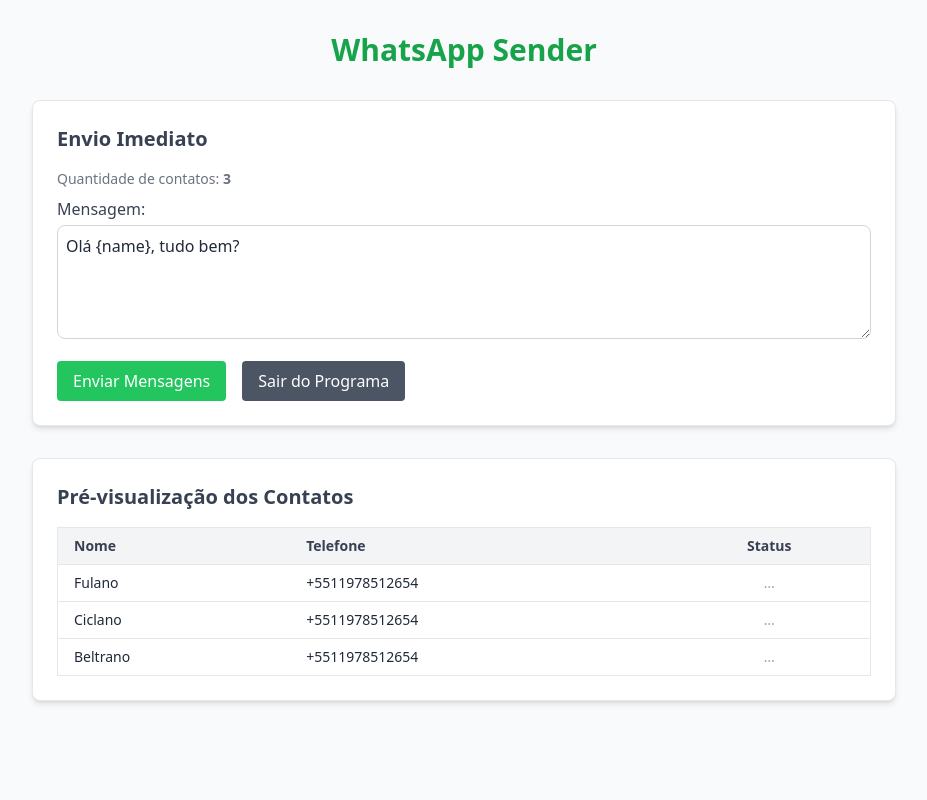
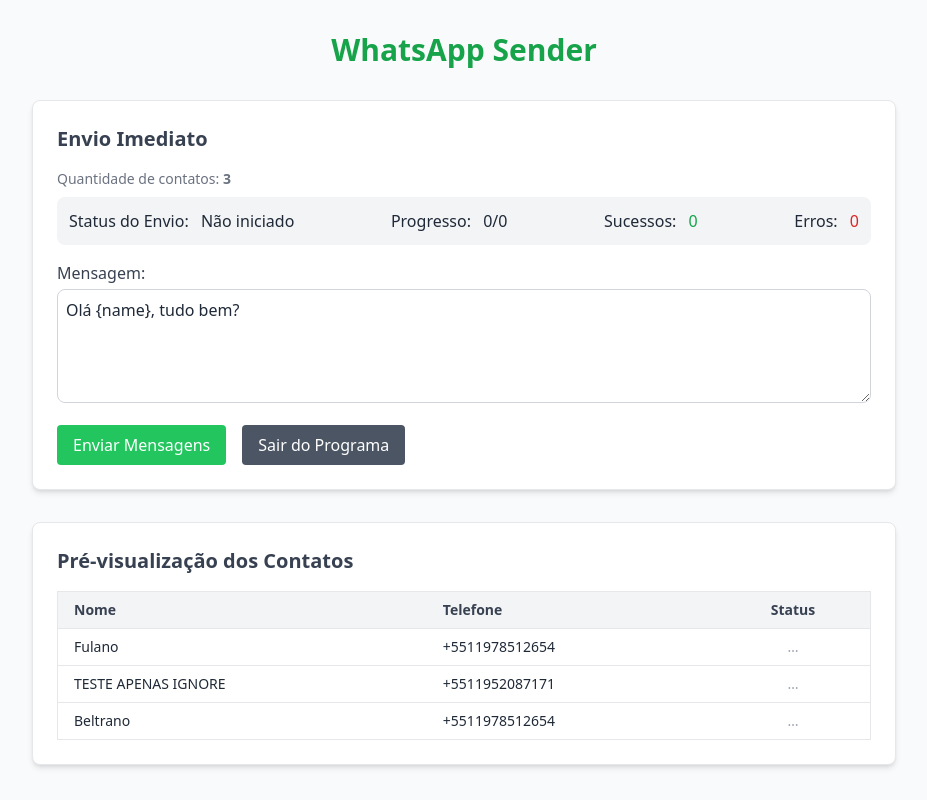
Before and after one commit to castellani8/pywhatsapp-bot, a Flask app: page / in a window 1280 px wide. Shown: the whole page, without its empty margins (176-1103 px from the left). Run offline with Flask 3, Linux system fonts and the light colour scheme; some libraries are stand-ins or nearby versions.

Commit message:
feat: sending status

```diff
--- a/app/data_handler.py
+++ b/app/data_handler.py
@@ -4,6 +4,7 @@
 # Caminhos para os arquivos de dados
 CONTACTS_FILE = os.path.join('data', 'contacts.json')
 SCHEDULES_FILE = os.path.join('data', 'schedules.json')
+STATUS_FILE = os.path.join('data', 'status.json')
 
 def load_contacts():
     """Carrega contatos de um JSON."""
@@ -29,3 +30,18 @@
     """Salva lista de agendamentos em JSON."""
     with open(SCHEDULES_FILE, 'w', encoding='utf-8') as f:
         json.dump(schedules, f, ensure_ascii=False, indent=2)
+
+def load_status():
+    """Carrega o status de envio dos contatos."""
+    if not os.path.exists(STATUS_FILE):
+        return {}
+    try:
+        with open(STATUS_FILE, 'r', encoding='utf-8') as f:
+            return json.load(f)
+    except:
+        return {}
+
+def save_status(status):
+    """Salva o status de envio dos contatos."""
+    with open(STATUS_FILE, 'w', encoding='utf-8') as f:
+        json.dump(status, f, ensure_ascii=False, indent=2)
--- a/app/routes.py
+++ b/app/routes.py
@@ -1,9 +1,9 @@
 import os
 import time
 import threading
-from flask import Blueprint, request, render_template, jsonify  # <--- Aqui inclui jsonify
-from .data_handler import load_contacts, load_schedules
-from .tasks import start_sending, stop_sending, is_sending, contacts_progress
+from flask import Blueprint, request, render_template, jsonify
+from .data_handler import load_contacts, load_schedules, load_status
+from .tasks import start_sending, stop_sending, is_sending
 
 main_bp = Blueprint('main', __name__)
 
@@ -12,17 +12,42 @@
     """Página inicial."""
     contacts = load_contacts()
     schedules = load_schedules()
+
+    # Garante que o status tenha a estrutura correta
+    status = load_status()
+    if not status:
+        status = {
+            "general": {
+                "is_running": False,
+                "total_contacts": 0,
+                "processed_contacts": 0,
+                "success_count": 0,
+                "error_count": 0
+            },
+            "contacts": {}
+        }
+    elif "general" not in status:
+        status["general"] = {
+            "is_running": False,
+            "total_contacts": 0,
+            "processed_contacts": 0,
+            "success_count": 0,
+            "error_count": 0
+        }
+    elif "contacts" not in status:
+        status["contacts"] = {}
+
     return render_template(
         'index.html',
         contacts_count=len(contacts),
         contacts=contacts,
         schedules=schedules,
-        contacts_progress=contacts_progress  # Passa aqui
+        contacts_progress=status
     )
 
 @main_bp.route("/send_now", methods=["POST"])
 def send_now():
-    data = request.get_json()        # <-- Pegamos o JSON enviado pelo fetch
+    data = request.get_json()
     message_template = data.get("message", "").strip()
     if not message_template:
         return "Mensagem vazia!", 400
@@ -58,4 +83,28 @@
     """
     Retorna o status de envio dos contatos em JSON.
     """
-    return jsonify(contacts_progress)
+    status = load_status()
+    if not status:
+        status = {
+            "general": {
+                "is_running": False,
+                "total_contacts": 0,
+                "processed_contacts": 0,
+                "success_count": 0,
+                "error_count": 0
+            },
+            "contacts": {}
+        }
+    elif "general" not in status:
+        status["general"] = {
+            "is_running": False,
+            "total_contacts": 0,
+            "processed_contacts": 0,
+            "success_count": 0,
+            "error_count": 0
+        }
+    elif "contacts" not in status:
+        status["contacts"] = {}
+
+    print(f"[DEBUG] Status route - status: {status}")
+    return jsonify(status)
--- a/app/tasks.py
+++ b/app/tasks.py
@@ -3,28 +3,43 @@
 import threading
 import pywhatkit
 from .config import SEND_INTERVAL, WAIT_TIME, CLOSE_TIME
+from .data_handler import load_status, save_status
 
 # Variáveis globais para controle de envio
 sending_thread = None
 stop_flag = False
 
-# Dicionário que mapeia "telefone" -> bool (True se mensagem foi enviada com sucesso)
-contacts_progress = {}
-
 def start_sending(contacts, message_template):
     """Inicia o envio em uma thread separada."""
-    global sending_thread, stop_flag, contacts_progress
+    global sending_thread, stop_flag
 
     # Se já houver um envio em andamento, não inicia outro
     if sending_thread and sending_thread.is_alive():
         return False  # Indica que já há um envio em andamento
 
-    # Zera o dicionário de progresso
-    contacts_progress = {}
+    # Inicializa o status no arquivo JSON
+    status = {
+        "general": {
+            "is_running": True,
+            "total_contacts": len(contacts),
+            "processed_contacts": 0,
+            "success_count": 0,
+            "error_count": 0
+        },
+        "contacts": {}
+    }
+
+    # Inicializa o status de cada contato
     for c in contacts:
         phone = c.get("phone", "")
         if phone:
-            contacts_progress[phone] = False
+            status["contacts"][phone] = {
+                "status": "pending",
+                "name": c.get("name", "SemNome")
+            }
+
+    save_status(status)
+    print(f"[DEBUG] Initial status saved: {status}")
 
     # Reseta o stop_flag antes de iniciar
     stop_flag = False
@@ -34,6 +49,10 @@
         for i, c in enumerate(contacts, start=1):
             if stop_flag:
                 print("[INFO] Envio interrompido pelo usuário.")
+                # Atualiza o status geral para parado
+                status = load_status()
+                status["general"]["is_running"] = False
+                save_status(status)
                 break
 
             name = c.get("name", "SemNome")
@@ -53,13 +72,29 @@
                     tab_close=True,
                     close_time=CLOSE_TIME
                 )
-                # Marca como True, pois já foi enviado com sucesso
-                contacts_progress[phone] = True
+                # Atualiza o status no arquivo JSON
+                status = load_status()
+                status["contacts"][phone]["status"] = "success"
+                status["general"]["processed_contacts"] += 1
+                status["general"]["success_count"] += 1
+                save_status(status)
+                print(f"[DEBUG] Updated status for {phone}: success")
                 time.sleep(SEND_INTERVAL)
             except Exception as e:
                 print("[ERRO]", e)
+                # Atualiza o status no arquivo JSON
+                status = load_status()
+                status["contacts"][phone]["status"] = "error"
+                status["general"]["processed_contacts"] += 1
+                status["general"]["error_count"] += 1
+                save_status(status)
+                print(f"[DEBUG] Updated status for {phone}: error")
 
-        print("[INFO] Envio finalizado!")
+        # Atualiza o status geral para finalizado
+        status = load_status()
+        status["general"]["is_running"] = False
+        save_status(status)
+        print(f"[DEBUG] Final status: {load_status()}")
 
     sending_thread = threading.Thread(target=envio_thread)
     sending_thread.daemon = True
@@ -70,6 +105,11 @@
     """Define a flag de parada."""
     global stop_flag
     stop_flag = True
+    # Atualiza o status geral para parado
+    status = load_status()
+    if status and "general" in status:
+        status["general"]["is_running"] = False
+        save_status(status)
 
 def is_sending():
     """Retorna True se estiver enviando mensagens no momento."""
--- a/app/templates/index.html
+++ b/app/templates/index.html
@@ -15,6 +15,28 @@
         <p class="text-sm text-gray-500 mb-2">Quantidade de contatos:
           <strong>{{ contacts_count }}</strong>
         </p>
+
+        <!-- Status Geral -->
+        <div id="general-status" class="mb-4 p-3 rounded-lg bg-gray-100">
+          <div class="flex justify-between items-center">
+            <div>
+              <span class="font-medium">Status do Envio:</span>
+              <span id="sending-status" class="ml-2">Não iniciado</span>
+            </div>
+            <div>
+              <span class="font-medium">Progresso:</span>
+              <span id="progress-count" class="ml-2">0/0</span>
+            </div>
+            <div>
+              <span class="font-medium">Sucessos:</span>
+              <span id="success-count" class="ml-2 text-green-600">0</span>
+            </div>
+            <div>
+              <span class="font-medium">Erros:</span>
+              <span id="error-count" class="ml-2 text-red-600">0</span>
+            </div>
+          </div>
+        </div>
 
         <!-- FORM que NÃO vai redirecionar -->
         <form class="space-y-4" onsubmit="return sendMessages();">
@@ -68,8 +90,14 @@
 
                   <!-- IMPORTANTE: definimos um id para cada TD de status, baseando-se no phone -->
                   <td class="px-4 py-2 border-b text-center" id="status-{{ contact.phone }}">
-                    {% if contacts_progress[contact.phone] %}
-                      <span class="text-green-600 font-semibold">✓</span>
+                    {% if contacts_progress and contacts_progress.contacts and contacts_progress.contacts[contact.phone] %}
+                      {% if contacts_progress.contacts[contact.phone].status == "success" %}
+                        <span class="text-green-600 font-semibold">✓</span>
+                      {% elif contacts_progress.contacts[contact.phone].status == "error" %}
+                        <span class="text-red-600 font-semibold">✗</span>
+                      {% else %}
+                        <span class="text-gray-400">…</span>
+                      {% endif %}
                     {% else %}
                       <span class="text-gray-400">…</span>
                     {% endif %}
@@ -119,19 +147,30 @@
         fetch('/status')
           .then(response => response.json())
           .then(progressData => {
-            // progressData é um objeto { phone: boolean }
-            // Exemplo: { "11999999999": true, "11777777777": false, ... }
-            for (const phone in progressData) {
-              // Monta o id "status-<phone>"
+            // Atualiza o status geral
+            const general = progressData.general || {};
+            document.getElementById('sending-status').textContent =
+              general.is_running ? 'Em andamento' : 'Finalizado';
+            document.getElementById('progress-count').textContent =
+              `${general.processed_contacts || 0}/${general.total_contacts || 0}`;
+            document.getElementById('success-count').textContent =
+              general.success_count || 0;
+            document.getElementById('error-count').textContent =
+              general.error_count || 0;
+
+            // Atualiza o status de cada contato
+            const contacts = progressData.contacts || {};
+            for (const phone in contacts) {
               const cellId = `status-${phone}`;
               const statusCell = document.getElementById(cellId);
 
               if (statusCell) {
-                if (progressData[phone]) {
-                  // Se true, mostramos ✓
+                const status = contacts[phone].status;
+                if (status === "success") {
                   statusCell.innerHTML = '<span class="text-green-600 font-semibold">✓</span>';
+                } else if (status === "error") {
+                  statusCell.innerHTML = '<span class="text-red-600 font-semibold">✗</span>';
                 } else {
-                  // Se false, mostramos …
                   statusCell.innerHTML = '<span class="text-gray-400">…</span>';
                 }
               }
--- a/data/contacts.json
+++ b/data/contacts.json
@@ -1,5 +1,5 @@
 [
     {"name": "Fulano", "phone": "+5511978512654"},
-    {"name": "Ciclano", "phone": "+5511978512654"},
+    {"name": "TESTE APENAS IGNORE", "phone": "+5511952087171"},
     {"name": "Beltrano", "phone": "+5511978512654"}
 ]
```
Also changed, not shown: PyWhatKit_DB.txt (+65 -0 lines).
